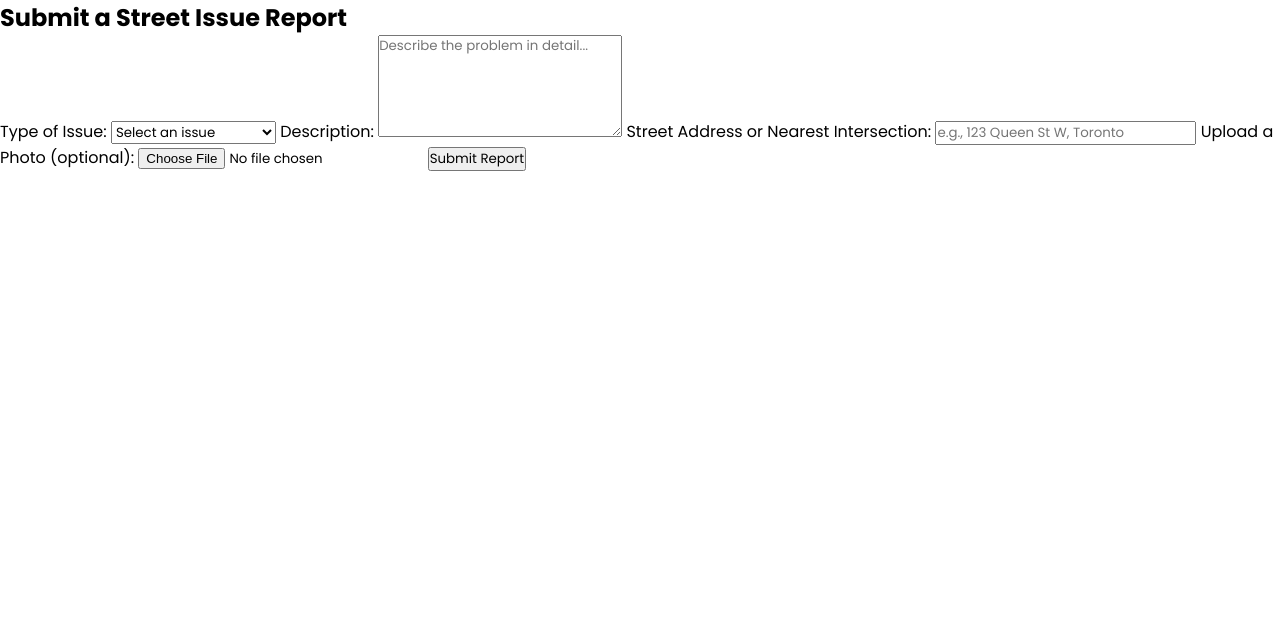
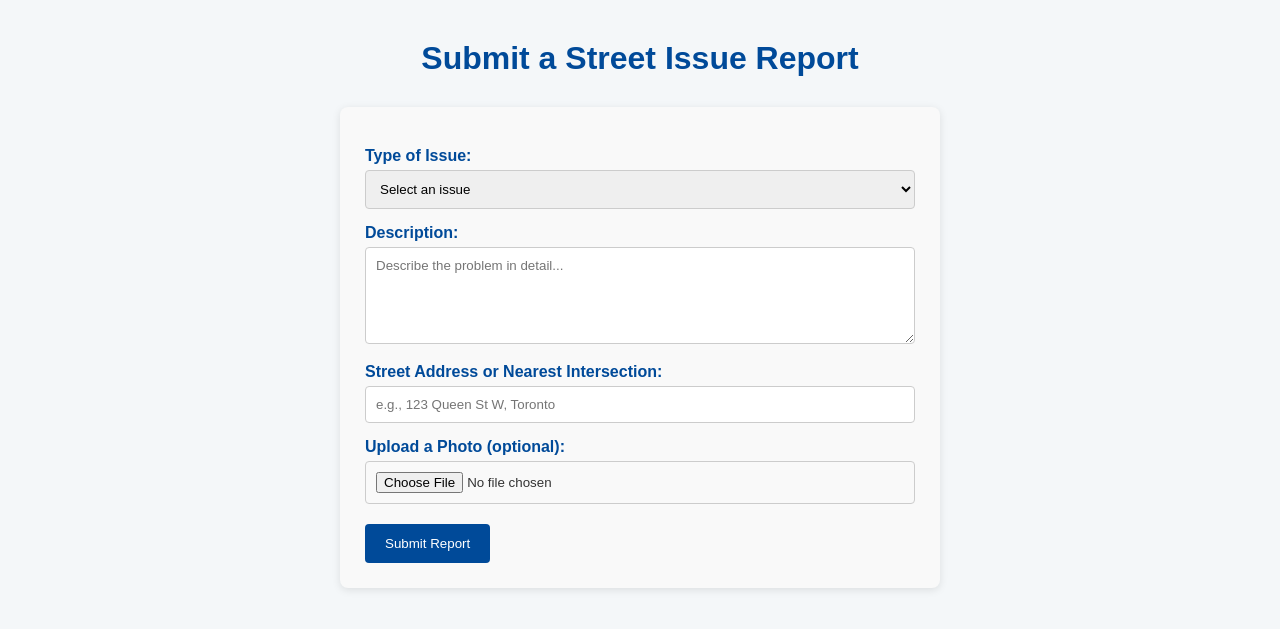
Before and after one commit to khadijaabbas1/group74_sprint3, a PHP site: page /submit.html in a window 1280 px wide. Shown: the top 629 px of the page. Run offline with PHP 8.4, Linux system fonts and the light colour scheme.

Commit message:
Update style.css

```diff
--- a/style.css
+++ b/style.css
@@ -1,3 +1,228 @@
+/* ################################################### CODE FOR HOME PAGE FORMATTING ####################################################################*/
+/* Reset some default browser styling */
+* {
+  margin: 0;
+  padding: 0;
+  box-sizing: border-box;
+}
+
+/* Body Styling */
+body {
+  font-family: Arial, sans-serif;
+  background-color: #f4f7f9;
+  color: #333;
+  margin: 0;
+  padding: 0;
+}
+
+/* Container */
+#container {
+  max-width: 1200px;
+  margin: 0 auto;
+  padding-top: 0;
+}
+
+/* Header Image */
+#worldimage {
+  text-align: center;
+  margin-top: 0;
+  padding-top: 0;
+}
+
+#worldimage img {
+  height: 80px;
+  width: auto;
+  display: block;
+  margin: 0 auto;
+}
+
+/* Navigation Bar */
+nav {
+  background-color: #004a99;
+  margin-top: 10px;
+  border-radius: 6px;
+}
+
+nav ul {
+  list-style: none;
+  display: flex;
+  justify-content: space-around;
+  padding: 10px 0;
+}
+
+nav ul li a {
+  color: white;
+  text-decoration: none;
+  font-weight: bold;
+  padding: 8px 16px;
+  border-radius: 4px;
+  transition: background 0.3s;
+}
+
+nav ul li a:hover {
+  background-color: #0066cc;
+}
+
+/* Side Image */
+#sideimage {
+  margin-top: 20px;
+  text-align: center;
+}
+
+#sideimage h3 {
+  font-size: 1.8em;
+  font-weight: 700;
+  color: #004a99;
+  margin-bottom: 15px;
+  border-bottom: 2px solid #ccc;
+  padding-bottom: 8px;
+}
+
+#sideimage .tagline {
+  text-align: center;
+  font-size: 1.2em;
+  font-weight: 500;
+  color: #444;
+  margin-top: -10px;
+  margin-bottom: 20px;
+  font-style: italic;
+}
+
+#sideimage img {
+  width: 80%;
+  height: auto;
+  border-radius: 6px;
+  box-shadow: 0 0 10px rgba(0, 0, 0, 0.1);
+}
+
+/* Body Content */
+#body1 {
+  margin-top: 20px;
+  background-color: #ffffff;
+  padding: 20px;
+  border-radius: 6px;
+  box-shadow: 0 2px 5px rgba(0,0,0,0.1);
+}
+
+#body1 h3 {
+  text-align: center;
+  font-size: 1.8em;
+  font-weight: 700;
+  color: #004a99;
+  margin-bottom: 15px;
+}
+
+#body1 p {
+  line-height: 1.6;
+  margin-bottom: 10px;
+}
+
+/* bottom contact bar */
+#contact-bar {
+  background-color: #004a99;
+  color: white;
+  padding: 30px 20px;
+  text-align: center;
+  margin-top: 40px;
+}
+
+#contact-bar h4 {
+  font-size: 1.5em;
+  margin-bottom: 20px;
+  color: #ffffff;
+}
+
+.contact-columns {
+  display: flex;
+  flex-wrap: wrap;
+  justify-content: center;
+  gap: 30px;
+}
+
+.contact-item {
+  max-width: 250px;
+  text-align: left;
+  background-color: #005bb5;
+  padding: 15px;
+  border-radius: 6px;
+  box-shadow: 0 2px 6px rgba(0, 0, 0, 0.2);
+}
+.contact-item strong {
+  display: block;
+  font-size: 1.1em;
+  margin-bottom: 5px;
+  color: #ffffff;
+}
+.contact-item p {
+  font-size: 0.95em;
+  color: #e0e0e0;
+}
+
+/* Footer Banner Image (not used) */
+#bottomimage {
+  margin-top: 30px;
+  text-align: center;
+}
+
+#bottomimage img {
+  width: 100%;
+  height: auto;
+  border-radius: 8px;
+}
+
+/* ####################################################### CODE FOR SUBMITTING A REPORT FORMAT ######################################################### */
+
+#report-form {
+  background-color: #f9f9f9;
+  padding: 25px;
+  border-radius: 8px;
+  max-width: 600px;
+  margin: 30px auto;
+  box-shadow: 0 2px 8px rgba(0, 0, 0, 0.1);
+}
+
+#report-form label {
+  display: block;
+  margin-top: 15px;
+  font-weight: bold;
+  color: #004a99;
+}
+
+#report-form input[type="text"],
+#report-form select,
+#report-form textarea,
+#report-form input[type="file"] {
+  width: 100%;
+  padding: 10px;
+  margin-top: 5px;
+  border: 1px solid #ccc;
+  border-radius: 4px;
+}
+
+#report-form button {
+  margin-top: 20px;
+  background-color: #004a99;
+  color: white;
+  padding: 12px 20px;
+  border: none;
+  border-radius: 4px;
+  cursor: pointer;
+}
+
+h2 {
+  color: #004a99;
+  font-size: 32px;
+  font-family: 'Arial', sans-serif;
+  text-align: center;
+  font-weight: bold;
+  margin-top: 40px;
+}
+
+#report-form button:hover {
+  background-color: #0062cc;
+
+}
+
 @import url('https://fonts.googleapis.com/css2?family=Poppins:ital,wght@0,100;0,200;0,300;0,400;0,500;0,600;0,700;0,800;0,900;1,100;1,200;1,300;1,400;1,500;1,600;1,700;1,800;1,900&display=swap');
 * {
     margin: 0;
```
